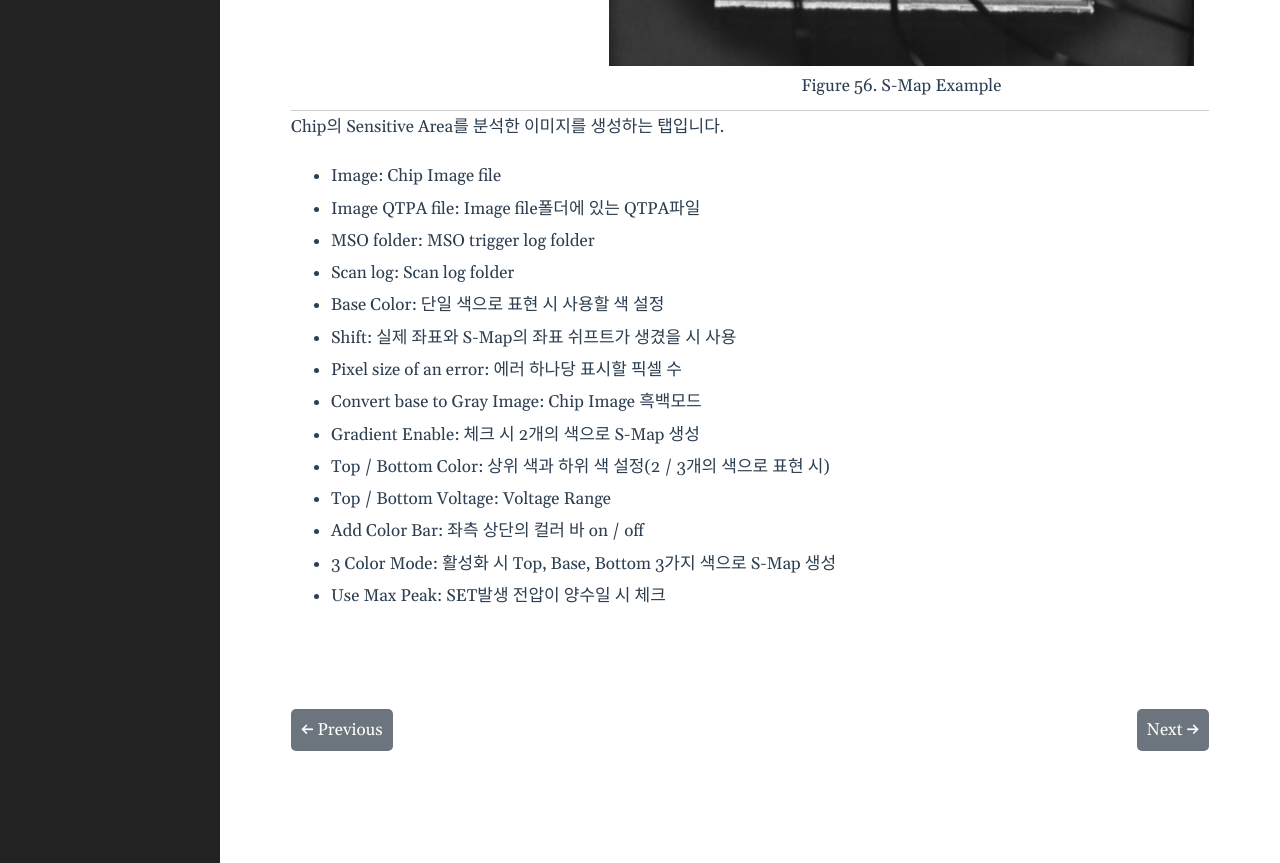
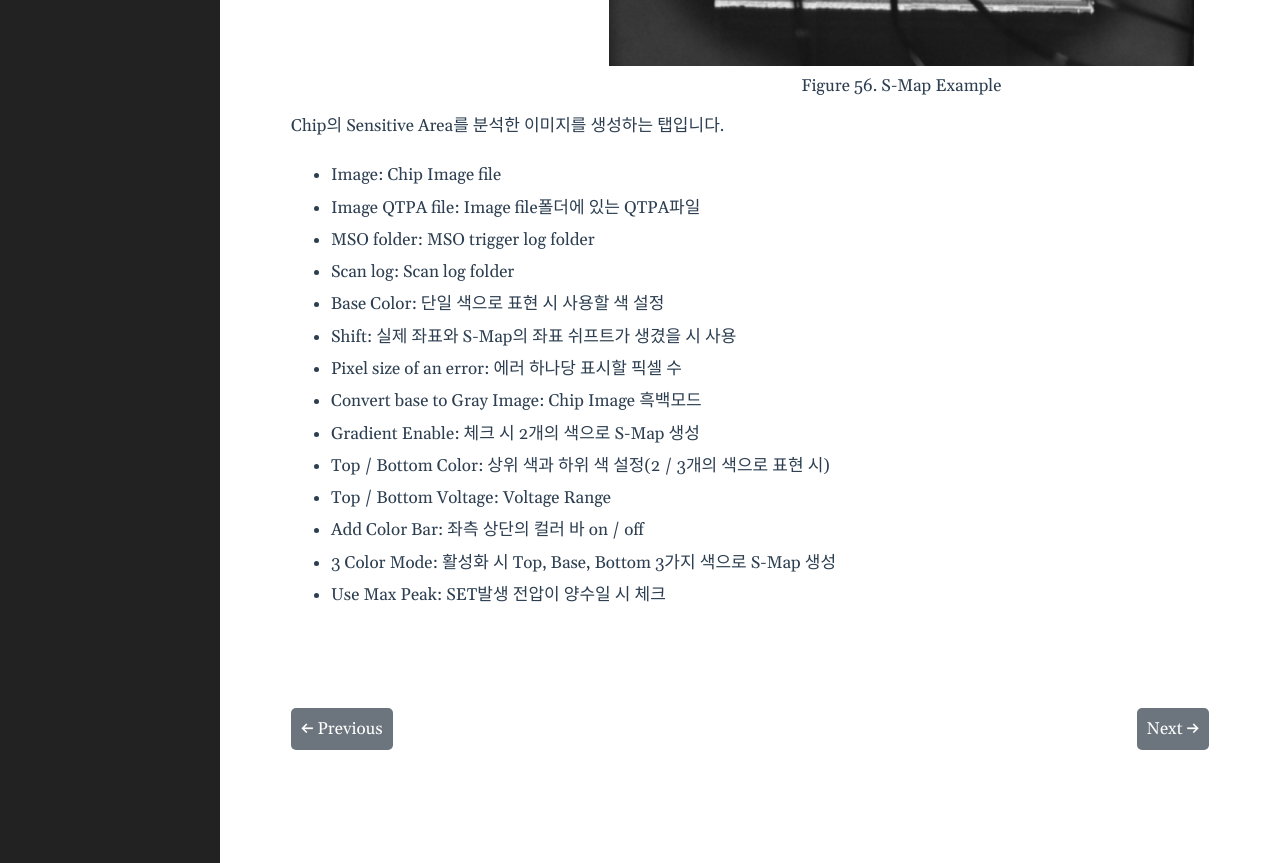
Before and after one commit to q-rad/q-rad.github.io, a Jekyll site: the page built from _manuals/manuals_lite_kor/Chapter 3/Chapter 3-7-1-2.md, in a window 1280 px wide. Shown: the part 705-1568 px from the top of the page. Built offline with Jekyll 4.4.1, drawn with Linux system fonts in a browser that asks for light colours.

Commit message:
이미지 테이블 선 제거거

```diff
--- a/_manuals/manuals_lite_kor/Chapter 3/Chapter 3-7-1-2.md
+++ b/_manuals/manuals_lite_kor/Chapter 3/Chapter 3-7-1-2.md
@@ -12,14 +12,14 @@ order: 3712
 <br/> <!-- 한줄 띄기 -->
 
 <!-- 2x2 이미지 테이블 -->
-<table align="center">
+<table align="center" style="border-collapse: collapse; border: none;">
   <tr>
-    <td align="center">
+    <td align="center" style="border: none;">
       <img src="/assets/Chapter-3/S-Map Generator.png" alt="S-Map Generator">
       <div>Figure 55. S-Map Generator 탭</div>
     </td>
-    <td align="center">
-      <img src="/assets/Chapter-3/S-Map EX.png" alt="S-Map EX">
+    <td align="center" style="border: none;">
+      <img src="/assets/Chapter-3/S-Map EX.png" alt="S-Map example">
       <div>Figure 56. S-Map Example</div>
     </td>
   </tr>
```
